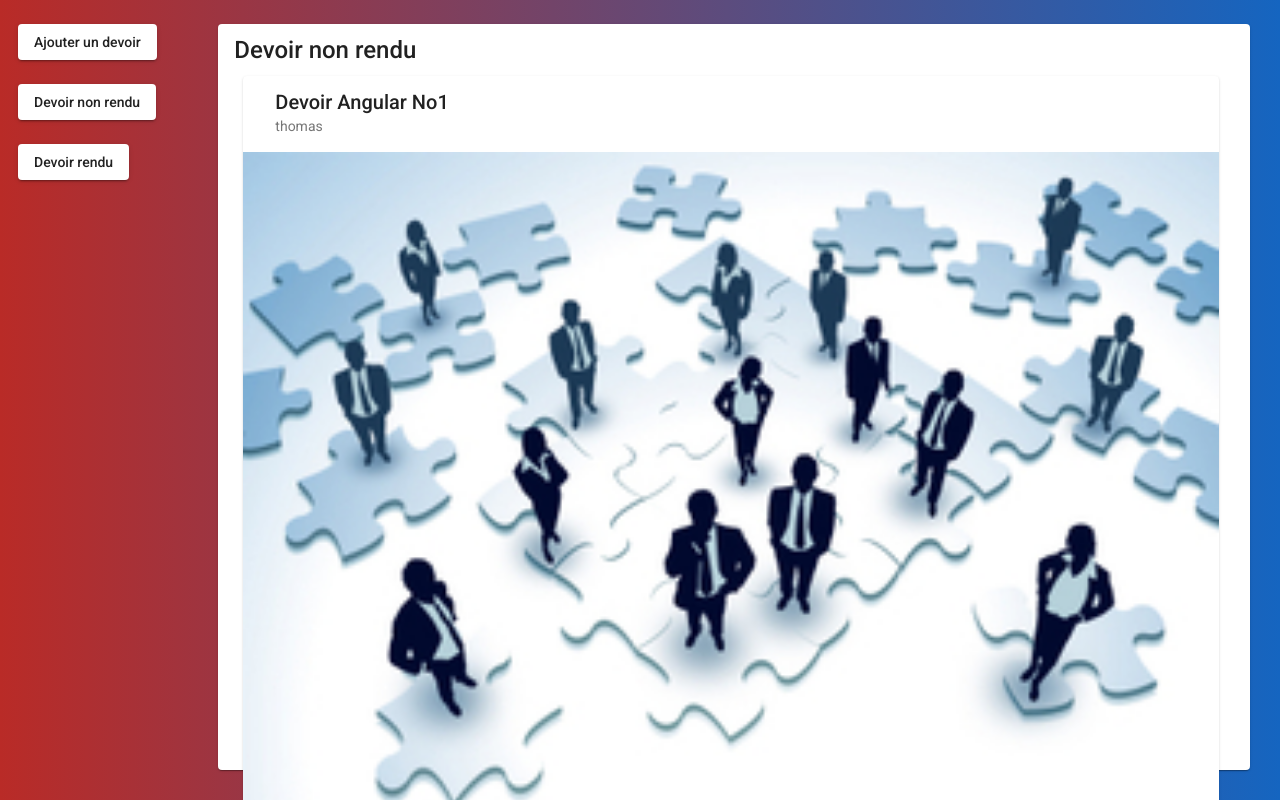
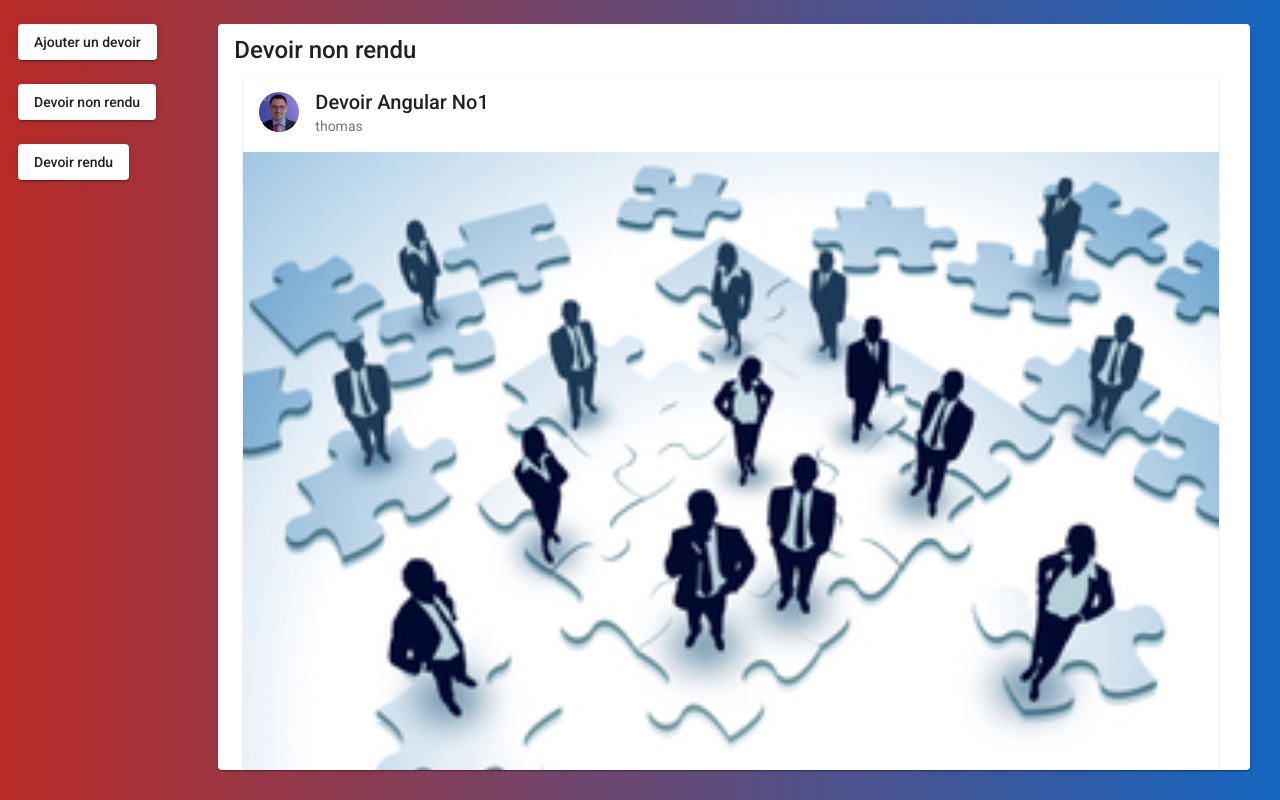
Before and after one commit to ThomasGauci/angular_projet, an Angular app in the folder Front/app/: page /acceuil in a window 1280 px wide. Shown: the top 800 px of the page. Built offline with nearby package versions, Linux system fonts and the light colour scheme.

Commit message:
avatar prof ajouté

```diff
--- a/Front/app/src/app/assignments/assignments.component.css
+++ b/Front/app/src/app/assignments/assignments.component.css
@@ -16,6 +16,7 @@
 }
 
 mat-card {
+  overflow: auto;
   width: calc(100% - 30px);
   height: calc(100% - 30px);
 }
@@ -23,3 +24,7 @@ mat-card {
 mat-button-toggle-group {
     margin-left: 12px;
   }
+
+  .example-header-image {
+    background-size: cover;
+  }
--- a/Front/app/src/app/assignments/assignments.component.html
+++ b/Front/app/src/app/assignments/assignments.component.html
@@ -71,11 +71,11 @@
                     <div class="row pl-4 pt-2">
                         <mat-card>
                             <mat-card-header>
-                                <!-- <div mat-card-avatar  *ngIf="!!element.matiere" [ngStyle]="{'background': 'red'}" ></div> -->
+                                <div mat-card-avatar class="example-header-image" *ngIf="!!element.matiere" [ngStyle]="{'background-image': 'url(' +element.matiere.imageprof + ')'}"></div>
                                 <mat-card-title>{{element.nom}}</mat-card-title>
                                 <mat-card-subtitle>{{element.auteur}}</mat-card-subtitle>
                               </mat-card-header>
-                              <img mat-card-image *ngIf="!!element.matiere" src={{element.matiere.imagecours}} alt="cours">
+                              <img mat-card-image  *ngIf="!!element.matiere" src={{element.matiere.imagecours}} alt="cours">
                               <mat-card-content>
                                 <span>Matiere : {{element.titre}} </span><br>
                                 <span>Date de rendu : {{element.dateDeRendu}} </span><br>
@@ -113,7 +113,7 @@
                     <div class="row pl-4 pt-2">
                         <mat-card>
                             <mat-card-header>
-                                <!-- <div mat-card-avatar ></div> -->
+                                <div mat-card-avatar class="example-header-image" *ngIf="!!element.matiere" [ngStyle]="{'background-image': 'url(' +element.matiere.imageprof + ')'}"></div>
                                 <mat-card-title>{{element.auteur}}</mat-card-title>
                                 <mat-card-subtitle>{{element.nom}}</mat-card-subtitle>
                               </mat-card-header>
```
